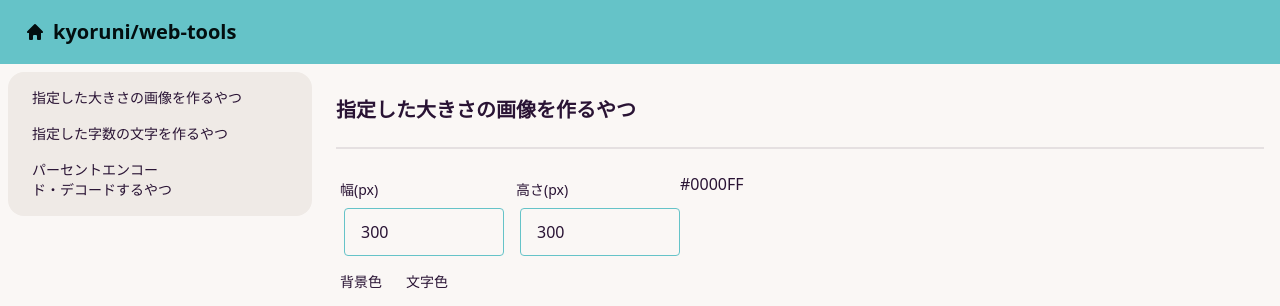
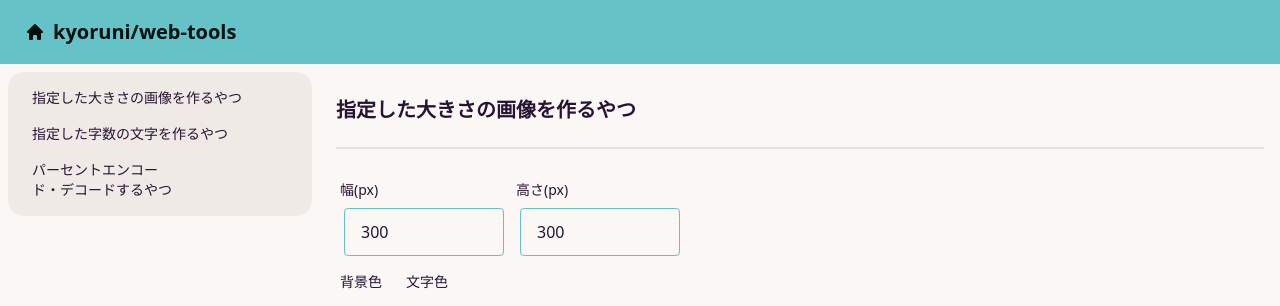
Before and after one commit to kyoruni/web-tools, a Nuxt app: page /image-generator in a window 1280 px wide. Shown: the top 306 px of the page. Built offline with nearby package versions, Linux system fonts and the light colour scheme.

Commit message:
:bug: デバッグ用の記述が残っていた

```diff
--- a/pages/image-generator.vue
+++ b/pages/image-generator.vue
@@ -23,7 +23,6 @@
           class="input input-bordered input-primary block w-full max-w-40 rounded ml-2"
           v-model="height"/>
       </div>
-      <p>{{ currentBackgroundColor.hex }}</p>
     </div>
     <!-- 2段目 -->
     <div class="flex mt-2">
```
